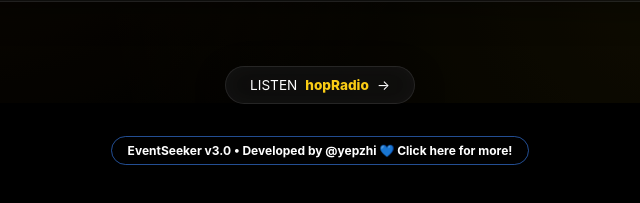
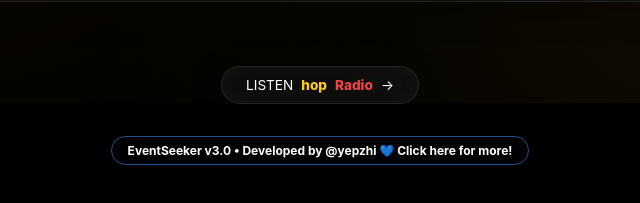
Before and after one commit to yepzhi/eventseeker, a website: page index.html in a window 1280 px wide. Shown: the part 697-900 px from the top of the page, 320-960 px from the left. Drawn offline with Linux system fonts and the light colour scheme; no server answers.

Commit message:
polish: Fix footer links (yepzhi.com, hopRadio), style hop/Radio colors

```diff
--- a/index.html
+++ b/index.html
@@ -99,12 +99,13 @@
 
     <!-- FOOTER -->
     <div class="footer">
-        <a href="https://hopradio.net" target="_blank" class="hopradio-btn">
-            <span>LISTEN</span> <span style="color:#facc15; font-weight:800;">hopRadio</span> <span>→</span>
+        <a href="https://yepzhi.com/hopRadio/" target="_blank" class="hopradio-btn">
+            <span>LISTEN</span> <span style="color:#facc15; font-weight:800;">hop</span><span
+                style="color:#ef4444; font-weight:800;">Radio</span> <span>→</span>
         </a>
 
         <div style="margin-top:20px;">
-            <a href="https://github.com/yepzhi" target="_blank" class="footer-btn">
+            <a href="https://yepzhi.com" target="_blank" class="footer-btn">
                 EventSeeker v3.0 • Developed by @yepzhi 💙 Click here for more!
             </a>
         </div>
```
